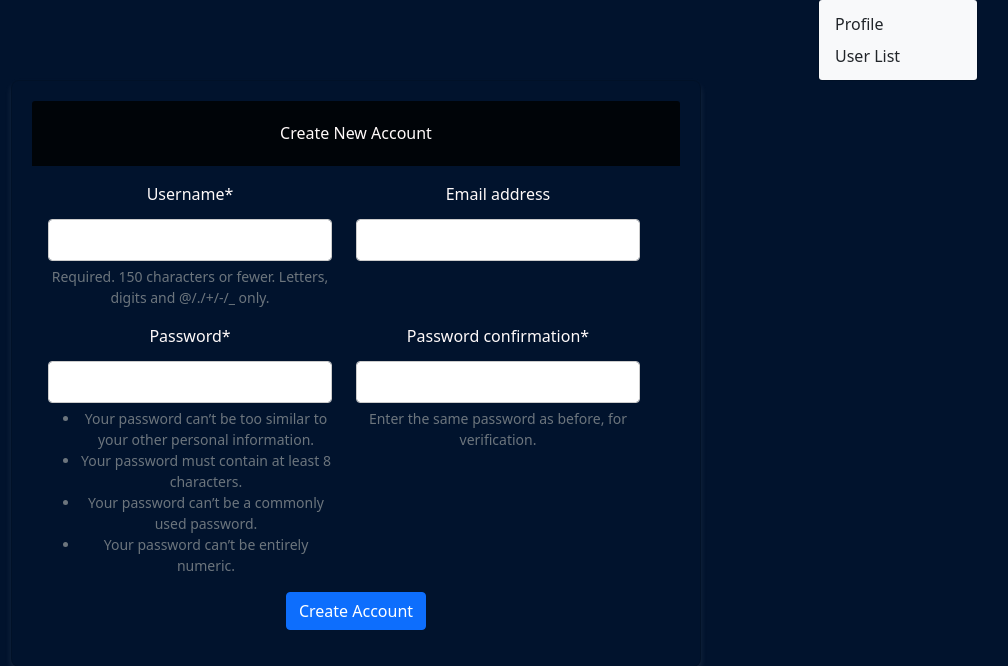
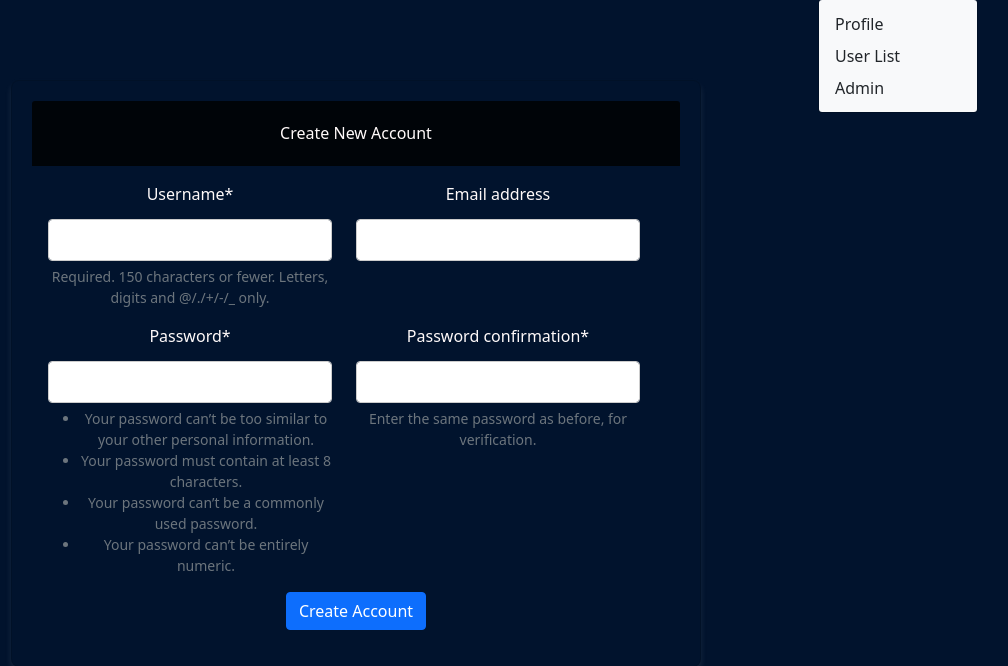
Before and after one commit to JLeFevre559/BACS487, a Django app: page /users/create/ in a window 1280 px wide, after a click on "sample". Shown: the part 58-724 px from the top of the page, without its empty margins (272-1280 px from the left). Run offline with Django 4.2, Linux system fonts and the light colour scheme; the visitor is signed in with stand-in values (Sample User, id 1); some libraries are stand-ins or nearby versions.

Commit message:
add admin to navbar

```diff
--- a/application/web_app/cap_ace_web/templates/_navbar.html
+++ b/application/web_app/cap_ace_web/templates/_navbar.html
@@ -30,6 +30,7 @@
                         <li><a class="dropdown-item" href="{% url 'user_detail' user.pk %}">Profile</a></li>
                         {% if user.is_superuser %}
                             <li><a class="dropdown-item" href="{% url 'user_list' %}">User List</a></li>
+                            <li><a class="dropdown-item" href="{% url 'admin:index' %}">Admin</a></li>
                         {% endif %}
                     {% else %}
                         <li><a class="dropdown-item" href="{% url 'login' %}">Login</a></li>
```
